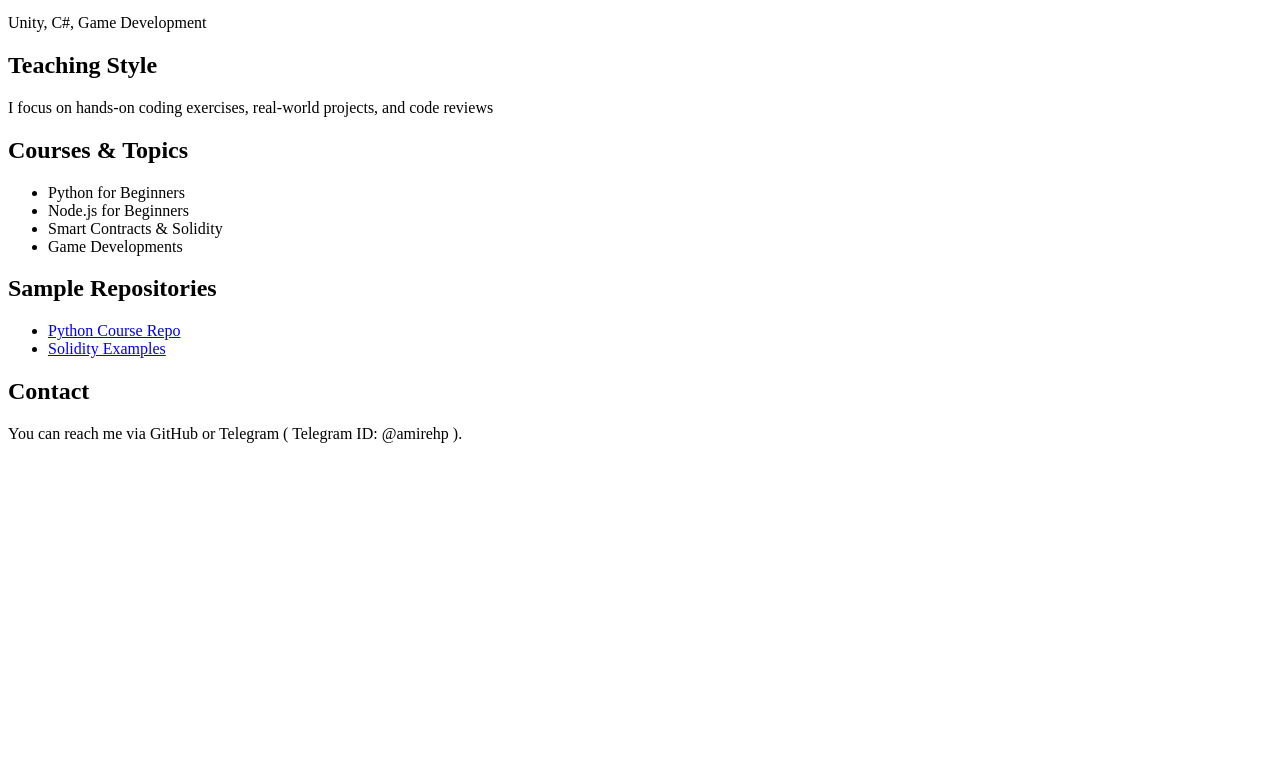
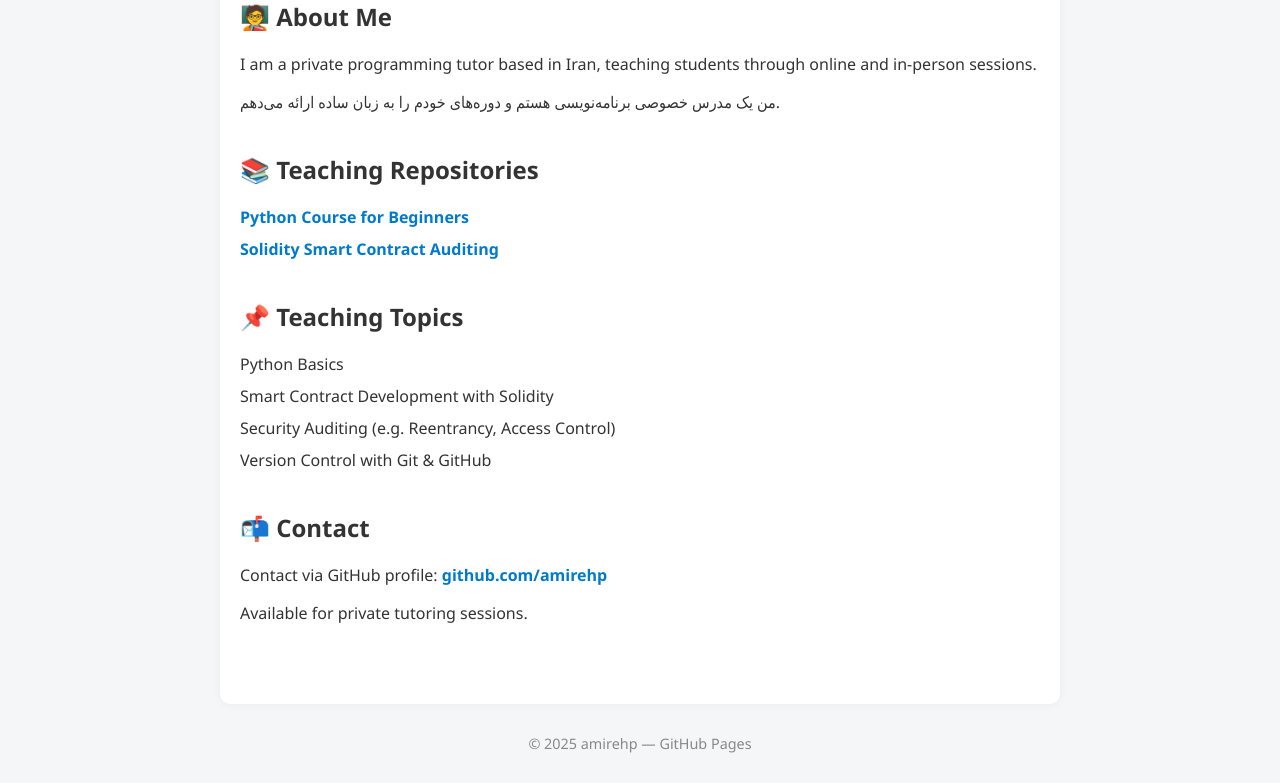
Before and after one commit to 57555/teaching-profile, a plain HTML site: page index.html in a window 1280 px wide. Shown: the part 202-985 px from the top of the page. Before the commit the page ends 800 px from the top, so only its background shows below. Drawn offline with Linux system fonts and the light colour scheme.

Commit message:
Update index.html

```diff
--- a/index.html
+++ b/index.html
@@ -2,34 +2,100 @@
 <html lang="en">
 <head>
   <meta charset="UTF-8">
-  <title>My Teaching Page</title>
+  <title>amirehp | Programming Instructor</title>
+  <style>
+    body {
+      font-family: 'Segoe UI', Tahoma, Geneva, Verdana, sans-serif;
+      background-color: #f4f6f8;
+      margin: 0;
+      padding: 0;
+      color: #333;
+    }
+    header {
+      background-color: #2d2d2d;
+      color: white;
+      padding: 20px;
+      text-align: center;
+    }
+    main {
+      padding: 40px 20px;
+      max-width: 800px;
+      margin: auto;
+      background: white;
+      box-shadow: 0 0 10px rgba(0,0,0,0.05);
+      border-radius: 10px;
+    }
+    h1 {
+      margin-top: 0;
+    }
+    ul {
+      list-style: none;
+      padding-left: 0;
+    }
+    li {
+      margin-bottom: 10px;
+    }
+    a {
+      color: #007acc;
+      text-decoration: none;
+      font-weight: bold;
+    }
+    a:hover {
+      text-decoration: underline;
+    }
+    section {
+      margin-bottom: 40px;
+    }
+    footer {
+      text-align: center;
+      font-size: 0.9em;
+      color: #888;
+      margin: 30px 0;
+    }
+  </style>
 </head>
 <body>
-  <h1>About Me</h1>
-  <p>I am a private programming instructor. I teach to individual students through private sessions.</p>
-  <p> Python, flask, django  </p>
-  <p> Node.js, JavaScript, TypeScript, web3.js, ethers.js  </p>
-  <p> Solidity, NFTs, ERC20 Tokens, Blockchain  </p>
-  <p> Unity, C#, Game Development  </p>
 
-  <h2>Teaching Style</h2>
-  <p>I focus on hands-on coding exercises, real-world projects, and code reviews</p>
+<header>
+  <h1>amirehp | Programming Instructor</h1>
+  <p>Private tutor in Python, Solidity, and smart contract auditing</p>
+</header>
 
-  <h2>Courses & Topics</h2>
-  <ul>
-    <li>Python for Beginners</li>
-    <li>Node.js for Beginners</li>
-    <li>Smart Contracts & Solidity</li>
-    <li>Game Developments</li>
-  </ul>
+<main>
+  <section>
+    <h2>🧑‍🏫 About Me</h2>
+    <p>I am a private programming tutor based in Iran, teaching students through online and in-person sessions.</p>
+    <p>من یک مدرس خصوصی برنامه‌نویسی هستم و دوره‌های خودم را به زبان ساده ارائه می‌دهم.</p>
+  </section>
 
-  <h2>Sample Repositories</h2>
-  <ul>
-    <li><a href="https://github.com/YOUR_USERNAME/python-course">Python Course Repo</a></li>
-    <li><a href="https://github.com/YOUR_USERNAME/solidity-auditing-examples">Solidity Examples</a></li>
-  </ul>
+  <section>
+    <h2>📚 Teaching Repositories</h2>
+    <ul>
+      <li><a href="https://github.com/amirehp/python-course" target="_blank">Python Course for Beginners</a></li>
+      <li><a href="https://github.com/amirehp/solidity-course" target="_blank">Solidity Smart Contract Auditing</a></li>
+    </ul>
+  </section>
 
-  <h2>Contact</h2>
-  <p>You can reach me via GitHub or Telegram ( Telegram ID: @amirehp ).</p>
+  <section>
+    <h2>📌 Teaching Topics</h2>
+    <ul>
+      <li>Python Basics</li>
+      <li>Smart Contract Development with Solidity</li>
+      <li>Security Auditing (e.g. Reentrancy, Access Control)</li>
+      <li>Version Control with Git & GitHub</li>
+    </ul>
+  </section>
+
+  <section>
+    <h2>📬 Contact</h2>
+    <p>Contact via GitHub profile: <a href="https://github.com/amirehp" target="_blank">github.com/amirehp</a></p>
+    <p>Available for private tutoring sessions.</p>
+  </section>
+</main>
+
+<footer>
+  © 2025 amirehp — GitHub Pages
+</footer>
+
 </body>
 </html>
```
